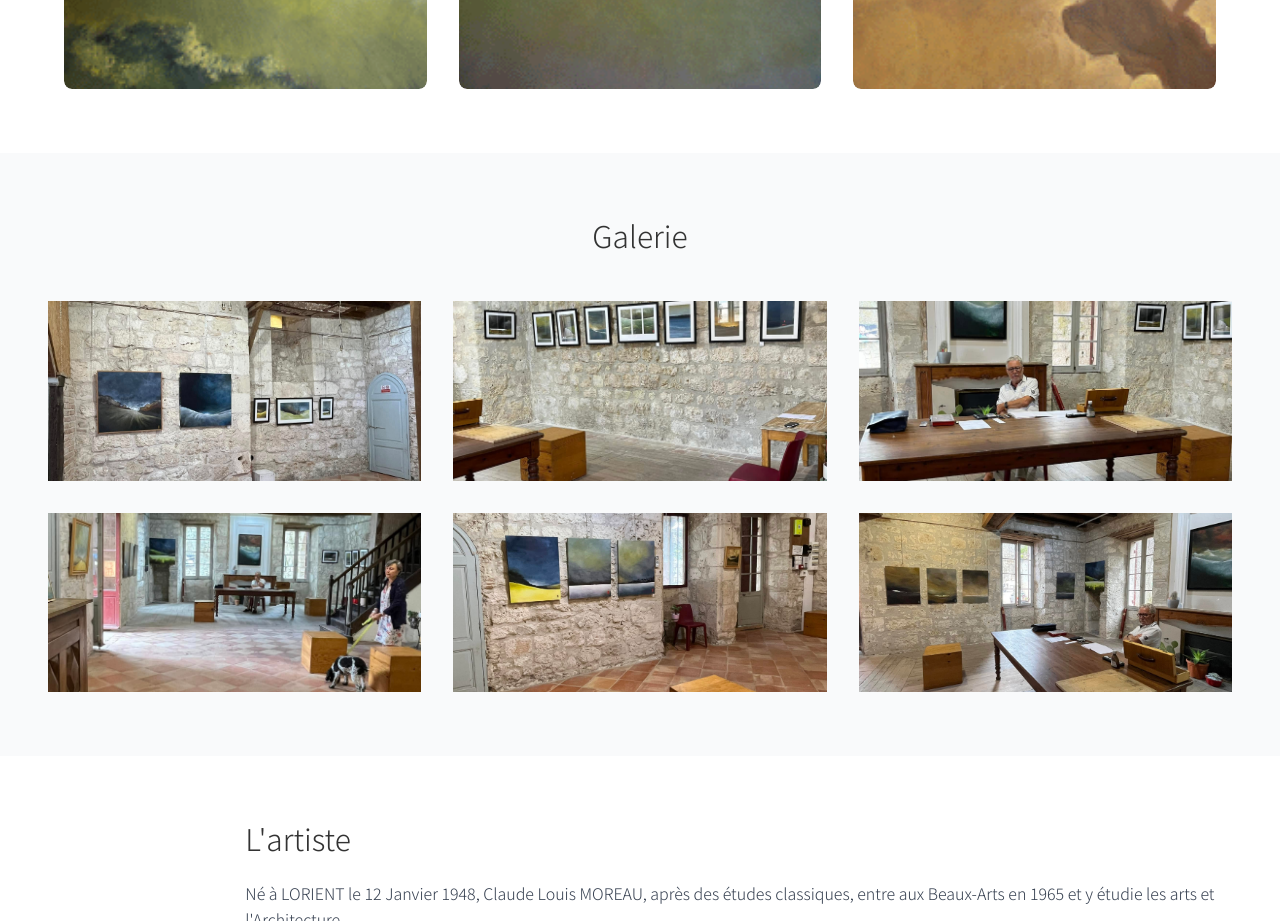
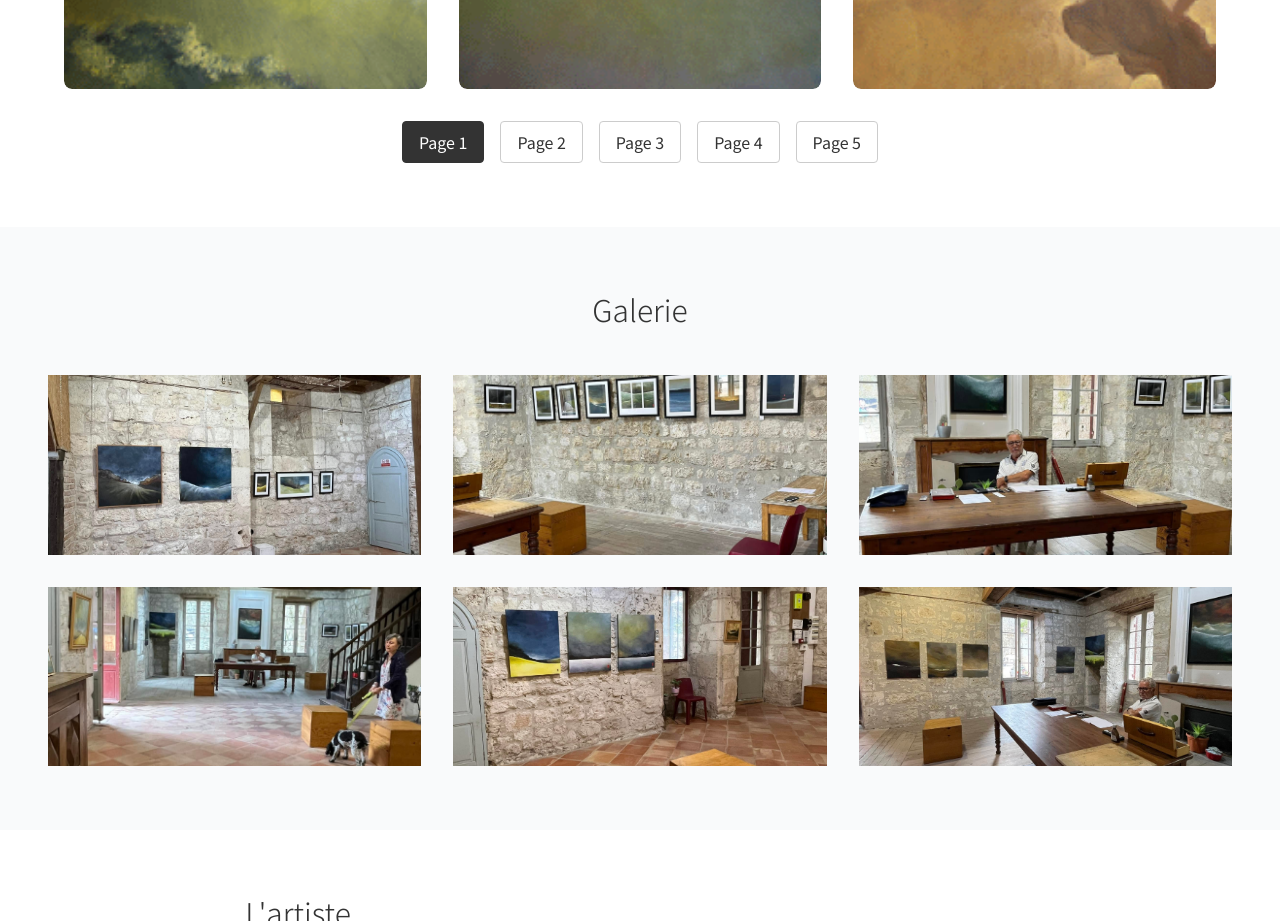
Before and after one commit to Cjay92i/siteweb_claude_louis_moreau, a plain HTML site: page index.html in a window 1280 px wide. Shown: the part 1260-2181 px from the top of the page. Drawn offline with nearby package versions, Linux system fonts and the light colour scheme.

Commit message:
Update index.html

```diff
--- a/index.html
+++ b/index.html
@@ -2,7 +2,7 @@
 <html lang="fr">
 <head>
     <meta charset="UTF-8">
-    <!-- Pas de meta viewport pour forcer l'affichage desktop partout -->
+    <!-- Pas de meta viewport pour fo rcer l'affichage desktop partout -->
     <title>Prototype du site de Claude Louis Moreau – Peintures maritimes</title>
     <meta property="og:title" content="Prototype du site de Claude Louis Moreau – Peintures maritimes">
     <!-- Tu peux aussi ajouter une image d'aperçu si tu veux : -->
@@ -161,6 +161,30 @@
         }
         .carousel-prev { left: 0.5rem; } /* Légèrement à l'intérieur du conteneur */
         .carousel-next { right: 0.5rem; } /* Légèrement à l'intérieur du conteneur */
+
+        /* Styles pour la pagination */
+        #carousel-pagination {
+            display: flex;
+            justify-content: center;
+            margin-top: 2rem;
+            gap: 1rem;
+        }
+        .pagination-link {
+            padding: 0.5rem 1rem;
+            border: 1px solid #ccc;
+            border-radius: 4px;
+            cursor: pointer;
+            background-color: #fff;
+            transition: all 0.2s ease;
+        }
+        .pagination-link:hover {
+            background-color: #eee;
+        }
+        .pagination-link.active {
+            background-color: #333;
+            color: #fff;
+            border-color: #333;
+        }
 
         /* Styles pour la galerie d'expositions (inchangés) */
         .gallery-grid {
@@ -560,7 +584,7 @@
                                 <div class="flex justify-between items-center mt-2">
                                     <span class="text-sm">980€</span>
                                     <a href="#" class="text-xs border-b border-black">En savoir plus</a>
-                                    </div>
+                                </div>
                             </div>
                         </div>
                         <div class="artwork-hover relative cursor-pointer">
@@ -621,6 +645,8 @@
                 <button class="carousel-prev">❮</button>
                 <button class="carousel-next">❯</button>
             </div>
+            <!-- Nouveau : Conteneur pour la pagination des pages du carrousel -->
+            <div id="carousel-pagination"></div>
         </div>
     </section>
 
@@ -706,6 +732,7 @@
         const prevButton = document.querySelector('.carousel-prev');
         const nextButton = document.querySelector('.carousel-next');
         const galleryImages = document.querySelectorAll('.gallery-slide');
+        const carouselPagination = document.getElementById('carousel-pagination'); // Nouveau : élément de pagination
 
         let currentSlidePageIndex = 0; // Index de la "page" de 6 photos visible
         const totalPages = carouselPages.length;
@@ -713,8 +740,9 @@
         function updateCarouselPosition() {
             if (carouselPages.length === 0 || !carouselContainer || !carouselSlidesWrapper) return;
 
-            // La largeur de défilement est la largeur du carouselContainer lui-même
-            const pageScrollWidth = carouselContainer.offsetWidth;
+            // La largeur de défilement est la largeur du carouselSlidesWrapper,
+            // car carousel-page est flex: 0 0 100% de carousel-slides-wrapper.
+            const pageScrollWidth = carouselSlidesWrapper.offsetWidth;
 
             const translateX = -currentSlidePageIndex * pageScrollWidth;
             carouselSlidesWrapper.style.transform = `translateX(${translateX}px)`;
@@ -722,6 +750,27 @@
             // Gestion de l'affichage des boutons Précédent/Suivant
             prevButton.style.display = currentSlidePageIndex === 0 ? 'none' : 'block';
             nextButton.style.display = currentSlidePageIndex >= (totalPages - 1) ? 'none' : 'block';
+
+            renderPagination(); // Met à jour la pagination
+        }
+
+        function renderPagination() {
+            if (!carouselPagination) return;
+            carouselPagination.innerHTML = ''; // Vide la pagination existante
+
+            for (let i = 0; i < totalPages; i++) {
+                const pageLink = document.createElement('span');
+                pageLink.textContent = `Page ${i + 1}`;
+                pageLink.classList.add('pagination-link');
+                if (i === currentSlidePageIndex) {
+                    pageLink.classList.add('active');
+                }
+                pageLink.addEventListener('click', () => {
+                    currentSlidePageIndex = i;
+                    updateCarouselPosition();
+                });
+                carouselPagination.appendChild(pageLink);
+            }
         }
 
         prevButton.addEventListener('click', () => {
@@ -734,20 +783,18 @@
             updateCarouselPosition();
         });
 
-        function openModal(imgElement) { // Supprime le paramètre 'delay'
+        function openModal(imgElement) {
             modalImg.style.transition = 'none'; // Réinitialise la transition
             modalImg.style.transform = 'translateX(-100vw) scale(0.8)';
             modalImg.style.opacity = '0';
             modal.classList.add('show');
 
-            // Utilisez un petit délai fixe pour permettre au navigateur d'appliquer les styles initiaux
-            // avant de déclencher la transition finale.
             setTimeout(() => {
                 modalImg.src = imgElement.src;
                 modalImg.style.transition = 'transform 0.5s ease, opacity 0.5s ease';
                 modalImg.style.transform = 'translateX(0) scale(1)';
                 modalImg.style.opacity = '1';
-            }, 10); // Délai fixe et court de 10ms
+            }, 10); // Délai fixe et court de 10ms pour une ouverture rapide
         }
 
         function closeModal() {
```
